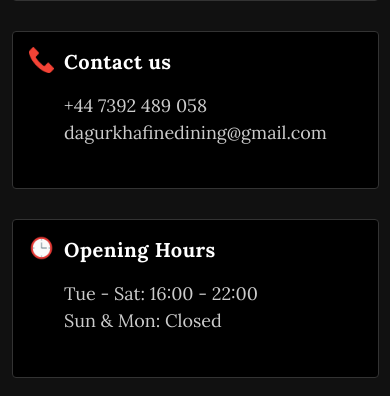
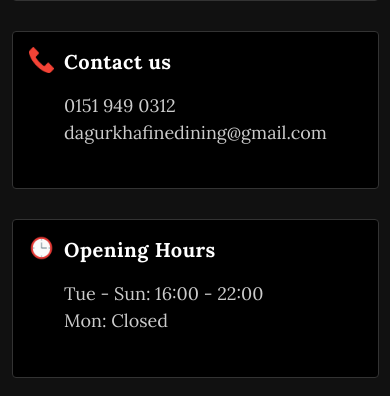
Before and after one commit to DmytroHonchar/DagGurkhaLiverpool, a website: page public/home.html in a window 390 px wide. Shown: the part 3645-4041 px from the top of the page. Drawn offline with Linux system fonts and the light colour scheme.

Commit message:
Update contact number and opening hours on home page
Replaced the phone number with a new one and updated the opening hours to reflect that the restaurant is now open Tuesday to Sunday, with Monday closed.

```diff
--- a/public/home.html
+++ b/public/home.html
@@ -288,7 +288,7 @@
                     <div class="text-fix">
                         <h2>Contact us</h2>
                         <p>
-                            <a href="tel:+447392489058">+44 7392 489 058</a><br>
+                            <a href="tel:0151 949 0312">0151 949 0312</a><br>
                             <a href="mailto:dagurkhafinedining@gmail.com">dagurkhafinedining@gmail.com</a>
                         </p>
                     </div>
@@ -303,8 +303,8 @@
                     <div class="text-fix">
                         <h2>Opening Hours</h2>
                         <p>
-                            Tue - Sat: 16:00 - 22:00<br>
-                            Sun & Mon: Closed
+                            Tue - Sun: 16:00 - 22:00<br>
+                            Mon: Closed
                         </p>
                     </div>
                 </div>
```
